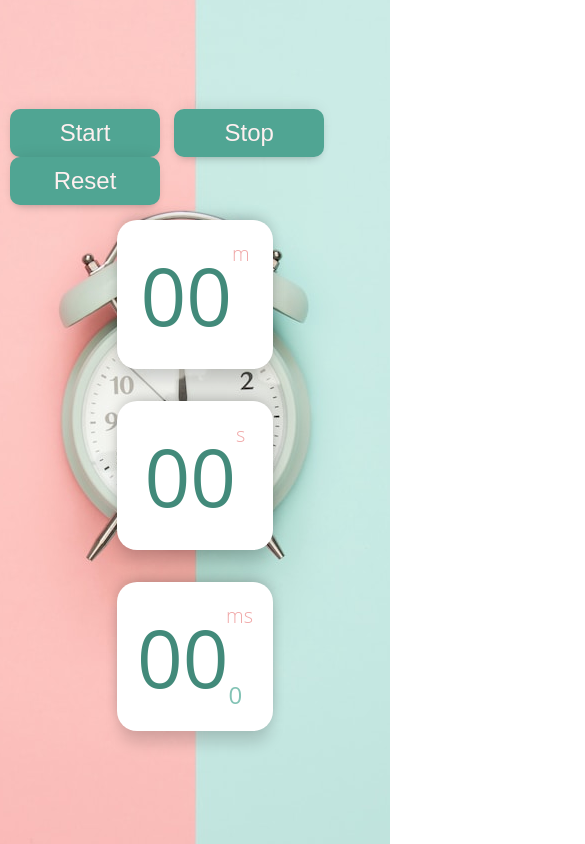
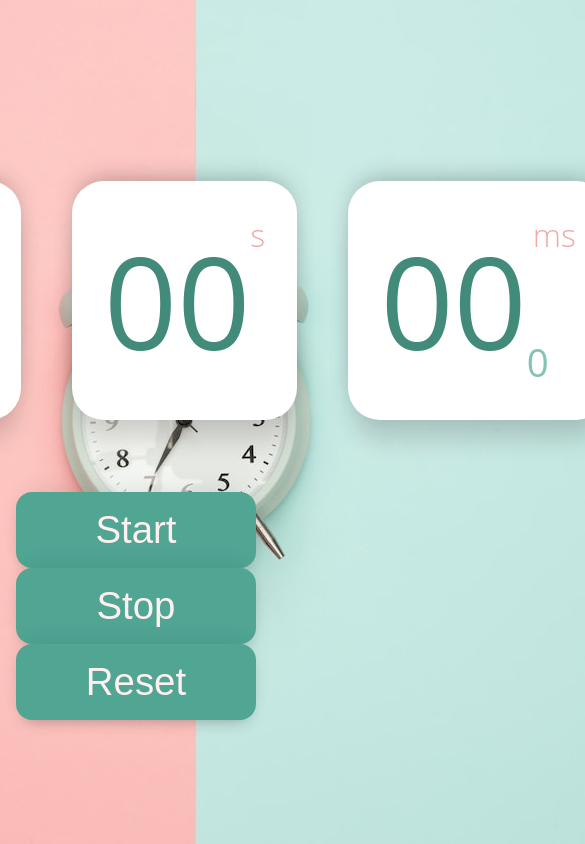
Before and after one commit to iamtowbee/StopwatchJS, a plain HTML site: page index.html in a window 390 px wide. Shown: the top 844 px of the page, 585 px wide, since content can reach past the window. Drawn offline with Linux system fonts and the light colour scheme.

Commit message:
Change px to rem

```diff
--- a/index.html
+++ b/index.html
@@ -34,6 +34,5 @@
   <!-- /container2 -->
 
   <script src="script.js"></script>
-  <script src="app.js"></script>
 </body>
 </html>
--- a/script.js
+++ b/script.js
@@ -5,12 +5,10 @@ const deciEl = document.getElementById("decimal");
 
 const startContinueBtn = {
   el: document.querySelector('#startContinueBtn'),
-  toggleText: function ()
-  {
+  toggleText : function () {
     isContinue ? this.el.innerText = "Continue" : this.el.innerText = "Start"
   },
-  toggleBtn: function (el)
-  {
+  toggleBtn : function(el) {
     el.removeAttribute("disabled");
   }
 };
@@ -23,6 +21,7 @@ let secFormat = 0;
 let seconds = 0;
 let minFormat = 0;
 let minutes = 0;
+let deciFormat;
 let interval;
 let isContinue = false;
 
@@ -51,16 +50,13 @@ function startTimer()
     minutes++;
   }
 
-  if (seconds < 10)
-  {
+  if (seconds < 10) {
     secFormat = "0" + seconds;
-  } else
-  {
+  } else {
     secFormat = seconds;
   }
 
-  if (minutes < 10)
-  {
+  if (minutes < 10) {
     minFormat = "0" + minutes;
   } else
   {
@@ -71,8 +67,7 @@ function startTimer()
   milliFormat = Math.floor(milliFormat / 10);
   deciFormat = milliFormat % 10;
 
-  if (milliFormat < 10)
-  {
+  if (milliFormat < 10) {
     milliFormat = "0" + milliFormat;
   }
 
@@ -89,7 +84,7 @@ stopBtn.addEventListener('click', () =>
   startContinueBtn.toggleText();
 });
 
-function checkStop()
+function checkStop ()
 {
   if ((millis > 0 || seconds > 0 || minutes > 0))
   {
@@ -98,13 +93,14 @@ function checkStop()
   }
 }
 
-function resetTimer()
+function resetTimer ()
 {
   clearInterval(interval);
-  millis = seconds = minutes = 0;
+  millis = seconds = minutes = deciFormat = 0;
   milliEl.innerText = "00";
   secEl.innerText = "00";
   minEl.innerText = "00";
+  deciEl.innerText = "0";
   isContinue = false;
   startContinueBtn.toggleText();
   startContinueBtn.toggleBtn(startContinueBtn.el);
--- a/style.css
+++ b/style.css
@@ -18,80 +18,85 @@ body {
   align-items: center;
   justify-content: center;
   height: 100vh;
+  font-size: 62.5%
 }
 
 .container1 {
   display: flex;
   flex-direction: row;
-  gap: 12px;
+  gap: 1.2rem;
 }
 
 .container1 .number {
-  font-size: 200px;
+  font-size: 10rem;
   font-weight: 400;
-  margin: 0 10px;
+  margin: 0 1rem;
   background-color: var(--secondary-color);
   /* box-shadow: 0 0 5px 0 var(--secondary-color); */
-  box-shadow: 0px 15px 15px -3px rgba(0,0,0,0.15),0px -5px 15px -5px rgba(0,0,0,0.3);
+  box-shadow: 0px 1.5rem 1.5rem -0.3rem rgba(0,0,0,0.15),0rem -0.5rem 1.5rem -0.5rem rgba(0,0,0,0.3);
   display: flex;
   justify-content: center;
   align-items: flex-start;
   color: #428A7A;
-  padding: 20px;
-  border-radius: 20px;
+  padding: 2rem;
+  border-radius: 2rem;
 }
 
 .container1 .number span {
-  font-size: 50px;
+  font-size: 3rem;
   font-weight: 200;
   color: #F0A8A8;
 }
 
 .number #decimal {
-  font-size: 64px;
+  font-size: 4rem;
   font-weight: 500;
   color: #83C3B5;
   align-self: flex-end;
 }
 
 .number #ms {
-  margin: 0 -2rem 0 -2rem;
+  margin: 0 -2rem 0 -1rem;
   position: relative;
   top: 0px; left: -2rem;
 }
 
 .container2 {
-  margin: 20px;
+  margin: 2rem;
 }
 
 .container2 button {
   color: #fef0f0;
   background-color: #50A593;
-  font-size: 25px;
+  font-size: 2.5rem;
   font-weight: 300;
-  padding: 10px 20px;
+  padding: 1rem 2rem;
   border: none;
-  border-radius: 10px;
-  margin: 10px 20px;
-  width: 200px;
-  box-shadow: 0px 5px 10px -5px rgba(0, 0, 0, 0.3),0px -5px 15px -5px rgba(0,0,0,0.1);
+  border-radius: 1rem;
+  margin: 1rem 2rem;
+  width: 20rem;
+  box-shadow: 0rem 0.5rem 1rem -0.5rem rgba(0, 0, 0, 0.3), 0px -0.5rem 1.5rem -0.5rem rgba(0,0,0,0.1);
 }
 
 .container2 button:hover {
   background-color: #A0BAA0;
   color: #ffffff;
   cursor: pointer;
-  box-shadow: 3px 5px 10px -5px rgba(0,0,0,0.3), -3px -5px 10px -5px rgba(0,0,0,0.3);
+  box-shadow: 0.3rem 0.5rem 1rem -0.5rem rgba(0,0,0,0.5), -0.3rem -0.5rem 1rem -0.5rem rgba(0,0,0,0.4);
+}
+
+.container2 button:active {
+  box-shadow: 0.3rem 0.5rem 1rem -0.5rem rgba(0,0,0,0.25), -0.3rem -0.5rem 1rem -0.5rem rgba(0,0,0,0.25);
 }
 
 @media (max-width: 1100px) {
 
 .container1 .number {
-  font-size: 100px;
+  font-size: 10rem;
   }
 
 .container1 .number span {
-    font-size: 20px;
+    font-size: 2rem;
   }
 
 .number #ms {
@@ -101,35 +106,36 @@ body {
   }
 
 .number #decimal {
-  font-size: 28px;
+  font-size: 2.8rem;
   align-self: flex-end;
   }
 }
 
-@media (max-width: 800px) {
+@media (max-width: 820px) {
 
 body {
-  flex-direction: column-reverse;
+  flex-direction: column;
 }
 .container1 {
-  flex-direction: column;
+  flex-direction: row;
+  margin: 3rem;
   }
 
   .container1 .number {
-    margin: 10px;
-    font-size: 80px;
+    margin: 1rem;
+    font-size: 8rem;
   }
 
   .container2 button {
-    font-size: 24px;
-    padding: 10px;
-    width: 150px;
-    margin: 0px 5px;
+    font-size: 2.4rem;
+    padding: 1rem;
+    width: 15rem;
+    margin: 0rem 0.5rem;
 
   }
 
   .container2 {
-    margin: 5px;
+    margin: 0.5rem;
   }
 
   .number #ms {
@@ -139,20 +145,35 @@ body {
   }
 
   .number #decimal {
-  font-size: 24px;
+  font-size: 2.4rem;
   align-self: flex-end;
   }
 }
 
-@media (max-width: 350px) {
+@media (max-width: 380px) {
   .container2 {
     display: flex;
     flex-direction: column;
   }
+
   .container2 button {
-    font-size: 16px;
-    padding: 10px;
-    width: 100px;
-    margin: 5px;
-    }
+    font-size: 2.4rem;
+    padding: 1rem;
+    width: 15rem;
+    margin: 0.5rem;
+  }
 }
+
+@media (max-width: 340px) {
+  .container2 {
+    display: flex;
+    flex-direction: column;
+  }
+
+  .container2 button {
+    font-size: 2.4rem;
+    padding: 1rem;
+    width: 15rem;
+    margin: 0.5rem;
+  }
+}
```
